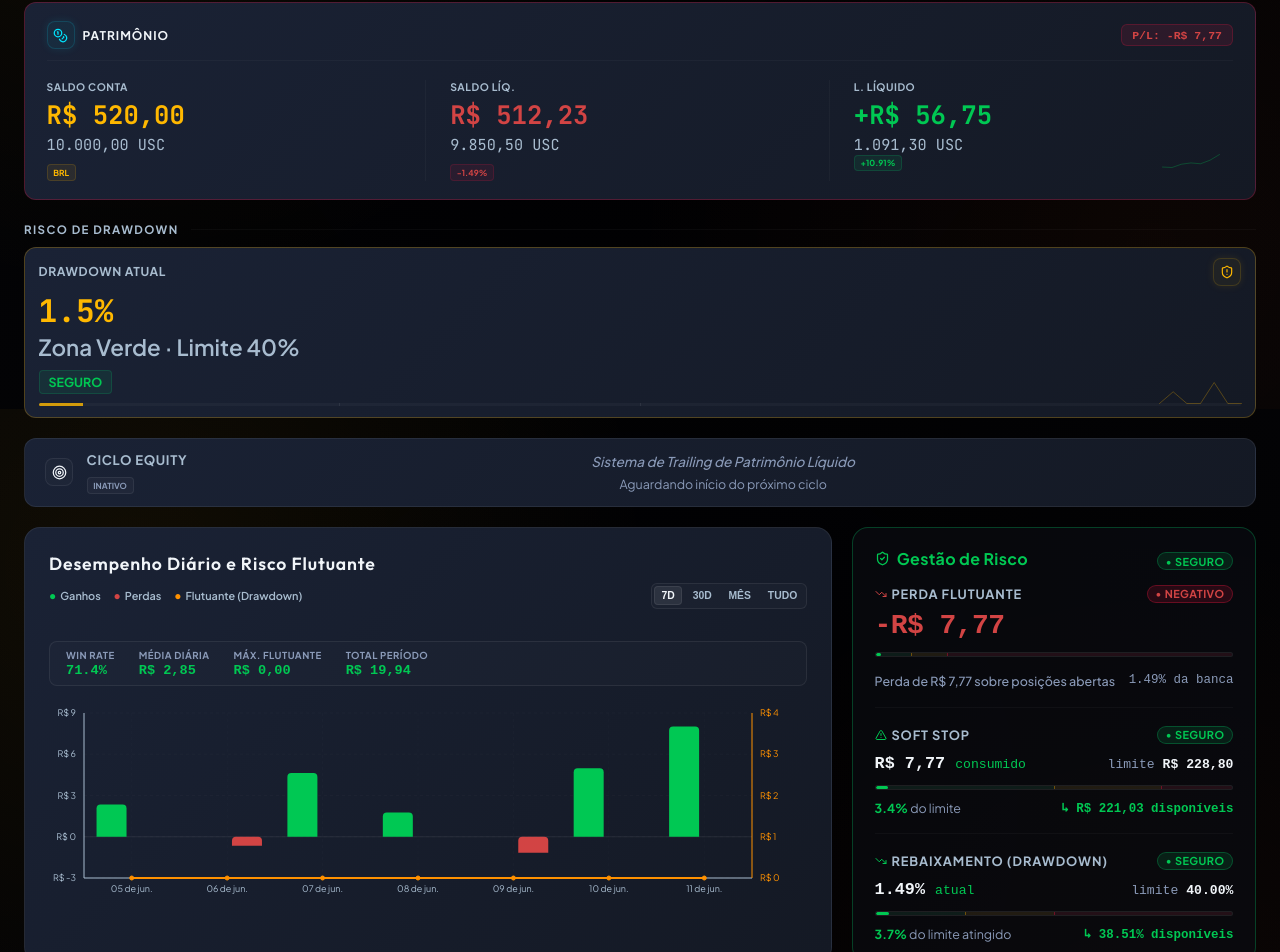
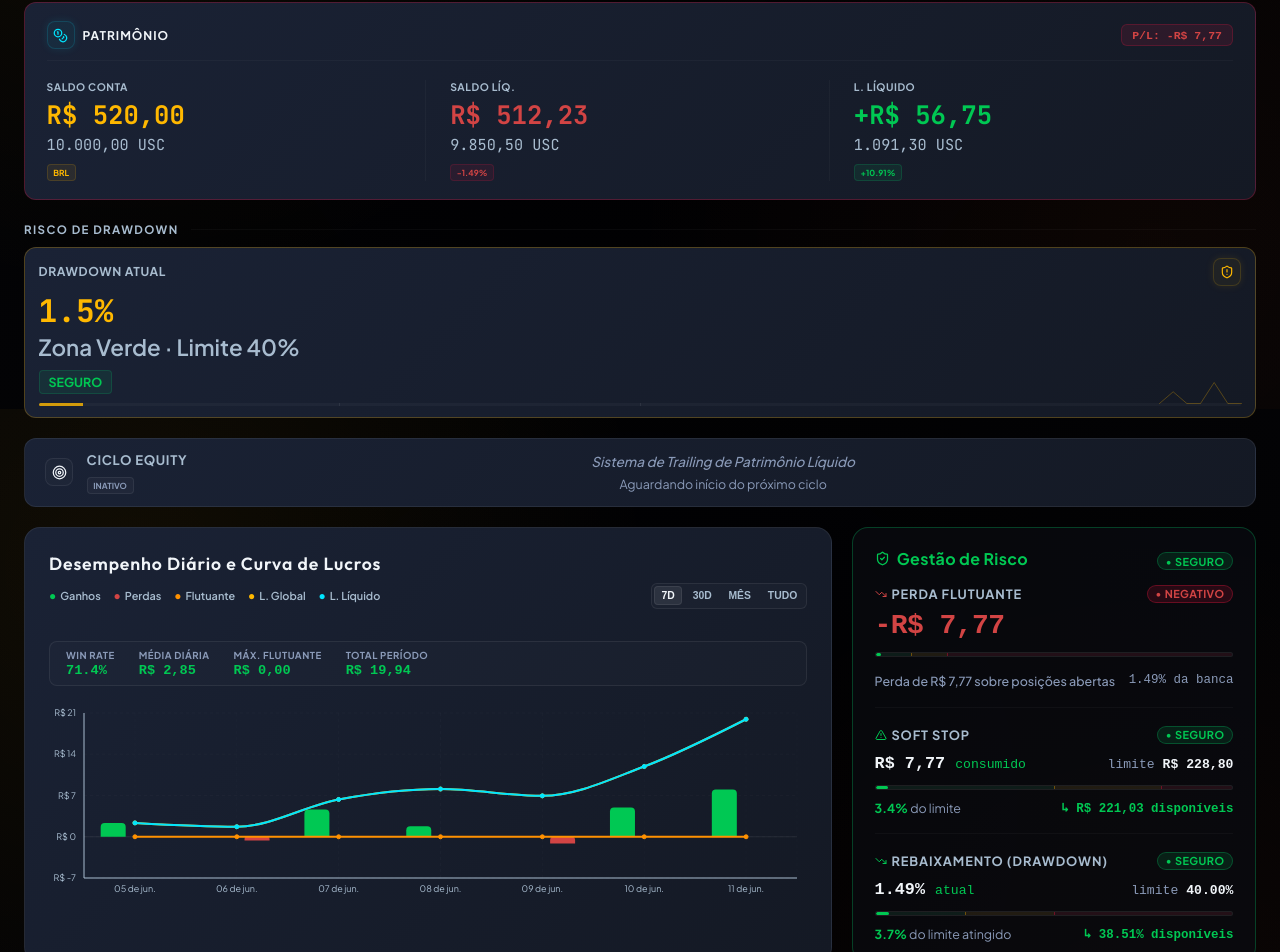
Before and after one commit to tonyrogeness-web/Oriontech, a Next.js app: page / in a window 1280 px wide. Shown: the part 391-1343 px from the top of the page. Built offline with nearby package versions, Linux system fonts and the light colour scheme; no server answers; the database is empty.

Commit message:
feat: add cumulative profit curves to chart and remove sparkline from L. Líquido card

```diff
--- a/src/components/Charts.tsx
+++ b/src/components/Charts.tsx
@@ -61,6 +61,7 @@ export default function Charts({ history = [], currencyMode = "CENT", brlRate =
   };
 
   const filteredHistory = getFilteredHistory();
+  let cumProfit = 0;
   const lineData = filteredHistory.map((h) => {
     let balVal = h.balance;
     let profitVal = h.profit;
@@ -72,7 +73,9 @@ export default function Charts({ history = [], currencyMode = "CENT", brlRate =
       eqVal = (eqVal / 100) * brlRate;
     }
 
+    cumProfit += profitVal;
     const floatingPl = eqVal - balVal;
+    const netProfit = cumProfit + floatingPl;
 
     return {
       name: formatDate(h.date),
@@ -81,6 +84,8 @@ export default function Charts({ history = [], currencyMode = "CENT", brlRate =
       gain: profitVal > 0 ? parseFloat(profitVal.toFixed(2)) : 0,
       loss: profitVal < 0 ? parseFloat(profitVal.toFixed(2)) : 0,
       floating: parseFloat(floatingPl.toFixed(2)),
+      cumProfit: parseFloat(cumProfit.toFixed(2)),
+      netProfit: parseFloat(netProfit.toFixed(2)),
     };
   });
 
@@ -99,7 +104,7 @@ export default function Charts({ history = [], currencyMode = "CENT", brlRate =
     <div className={styles.chartsCard}>
       <div style={{ display: "flex", flexDirection: "column", gap: "0.5rem", marginBottom: "0.75rem" }}>
         <h3 className={styles.cardTitle} style={{ textTransform: "none", fontSize: "1.1rem", margin: 0 }}>
-          Desempenho Diário e Risco Flutuante
+          Desempenho Diário e Curva de Lucros
         </h3>
 
         {/* Timeframe Filters */}
@@ -112,7 +117,13 @@ export default function Charts({ history = [], currencyMode = "CENT", brlRate =
               <span style={{ color: "var(--neon-red)", fontSize: "0.75rem" }}>●</span> Perdas
             </span>
             <span style={{ display: "flex", alignItems: "center", gap: "0.25rem", fontSize: "0.68rem", color: "var(--text-secondary)", fontWeight: 600, whiteSpace: "nowrap" }}>
-              <span style={{ color: "var(--neon-amber)", fontSize: "0.75rem" }}>●</span> Flutuante (Drawdown)
+              <span style={{ color: "var(--neon-amber)", fontSize: "0.75rem" }}>●</span> Flutuante
+            </span>
+            <span style={{ display: "flex", alignItems: "center", gap: "0.25rem", fontSize: "0.68rem", color: "var(--text-secondary)", fontWeight: 600, whiteSpace: "nowrap" }}>
+              <span style={{ color: "var(--neon-gold)", fontSize: "0.75rem" }}>●</span> L. Global
+            </span>
+            <span style={{ display: "flex", alignItems: "center", gap: "0.25rem", fontSize: "0.68rem", color: "var(--text-secondary)", fontWeight: 600, whiteSpace: "nowrap" }}>
+              <span style={{ color: "#00e5ff", fontSize: "0.75rem" }}>●</span> L. Líquido
             </span>
           </div>
 
@@ -166,21 +177,12 @@ export default function Charts({ history = [], currencyMode = "CENT", brlRate =
 
           <div className={styles.chartContainer} style={{ height: "210px" }}>
             <ResponsiveContainer width="100%" height="100%">
-              <ComposedChart data={lineData} margin={{ top: 15, right: -5, left: -25, bottom: 0 }}>
+              <ComposedChart data={lineData} margin={{ top: 15, right: 10, left: -25, bottom: 0 }}>
                 <CartesianGrid strokeDasharray="3 3" stroke="var(--opacity-grid)" />
                 <XAxis dataKey="name" stroke="var(--text-secondary)" fontSize={9} tickLine={false} />
                 <YAxis
                   yAxisId="left"
                   stroke="var(--text-secondary)"
-                  fontSize={9}
-                  tickLine={false}
-                  domain={["auto", "auto"]}
-                  tickFormatter={formatCurrency}
-                />
-                <YAxis
-                  yAxisId="right"
-                  orientation="right"
-                  stroke="var(--neon-amber)"
                   fontSize={9}
                   tickLine={false}
                   domain={["auto", "auto"]}
@@ -204,6 +206,8 @@ export default function Charts({ history = [], currencyMode = "CENT", brlRate =
                     if (name === "gain") labelName = "Ganho Diário";
                     if (name === "loss") labelName = "Perda Diária";
                     if (name === "floating") labelName = "Perda Flutuante";
+                    if (name === "cumProfit") labelName = "L. Global Acumulado";
+                    if (name === "netProfit") labelName = "L. Líquido Acumulado";
 
                     return [`${prefix}${formatted}${suffix}`, labelName];
                   }}
@@ -217,7 +221,7 @@ export default function Charts({ history = [], currencyMode = "CENT", brlRate =
                   dataKey="gain"
                   fill="var(--neon-green)"
                   radius={[4, 4, 0, 0]}
-                  maxBarSize={30}
+                  maxBarSize={25}
                   name="gain"
                 />
 
@@ -227,19 +231,41 @@ export default function Charts({ history = [], currencyMode = "CENT", brlRate =
                   dataKey="loss"
                   fill="var(--neon-red)"
                   radius={[0, 0, 4, 4]}
-                  maxBarSize={30}
+                  maxBarSize={25}
                   name="loss"
                 />
 
-                {/* Floating Loss Line (Amber/Red) */}
+                {/* Floating Loss Line (Amber) */}
                 <Line
-                  yAxisId="right"
+                  yAxisId="left"
                   type="monotone"
                   dataKey="floating"
                   stroke="var(--neon-amber)"
                   strokeWidth={2}
                   dot={{ r: 2, fill: "var(--neon-amber)", strokeWidth: 1 }}
                   name="floating"
+                />
+
+                {/* Cumulative Global Closed Profit Line (Gold) */}
+                <Line
+                  yAxisId="left"
+                  type="monotone"
+                  dataKey="cumProfit"
+                  stroke="var(--neon-gold)"
+                  strokeWidth={2}
+                  dot={{ r: 2, fill: "var(--neon-gold)", strokeWidth: 1 }}
+                  name="cumProfit"
+                />
+
+                {/* Cumulative Net Profit Line (Cyan) */}
+                <Line
+                  yAxisId="left"
+                  type="monotone"
+                  dataKey="netProfit"
+                  stroke="#00e5ff"
+                  strokeWidth={2}
+                  dot={{ r: 2, fill: "#00e5ff", strokeWidth: 1 }}
+                  name="netProfit"
                 />
               </ComposedChart>
             </ResponsiveContainer>
--- a/src/components/KpiCards.tsx
+++ b/src/components/KpiCards.tsx
@@ -314,13 +314,10 @@ export default function KpiCards({
             <span className={`${styles.patrimonioColSubValue} tabular-nums`}>
               {formatValSecondary(netProfitCalc)}
             </span>
-            <div className={styles.patrimonioColBadgeContainer} style={{ display: "flex", justifyContent: "space-between", alignItems: "center", width: "100%", marginTop: 0 }}>
+            <div className={styles.patrimonioColBadgeContainer}>
               <span className={`${styles.kpiBadgeMockup} ${netProfitCalc >= 0 ? styles.kpiBadgeGreen : styles.kpiBadgeRed}`} style={{ marginTop: 0 }}>
                 {netProfitPctCalc >= 0 ? "+" : ""}{netProfitPctCalc.toFixed(2)}%
               </span>
-              <div style={{ marginRight: "0.25rem", marginTop: "-0.2rem" }}>
-                <Sparkline data={globalProfitHistory} color={netProfitCalc >= 0 ? "var(--neon-green)" : "var(--neon-red)"} width={60} height={16} />
-              </div>
             </div>
           </div>
         </div>
```
